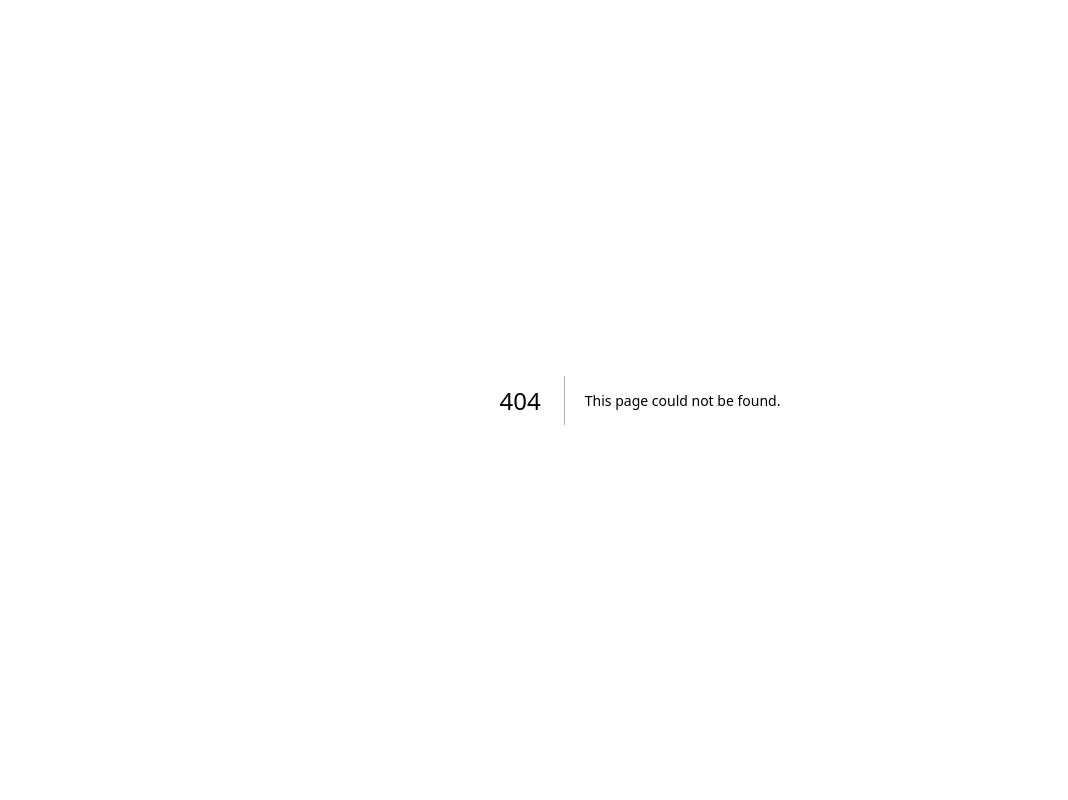
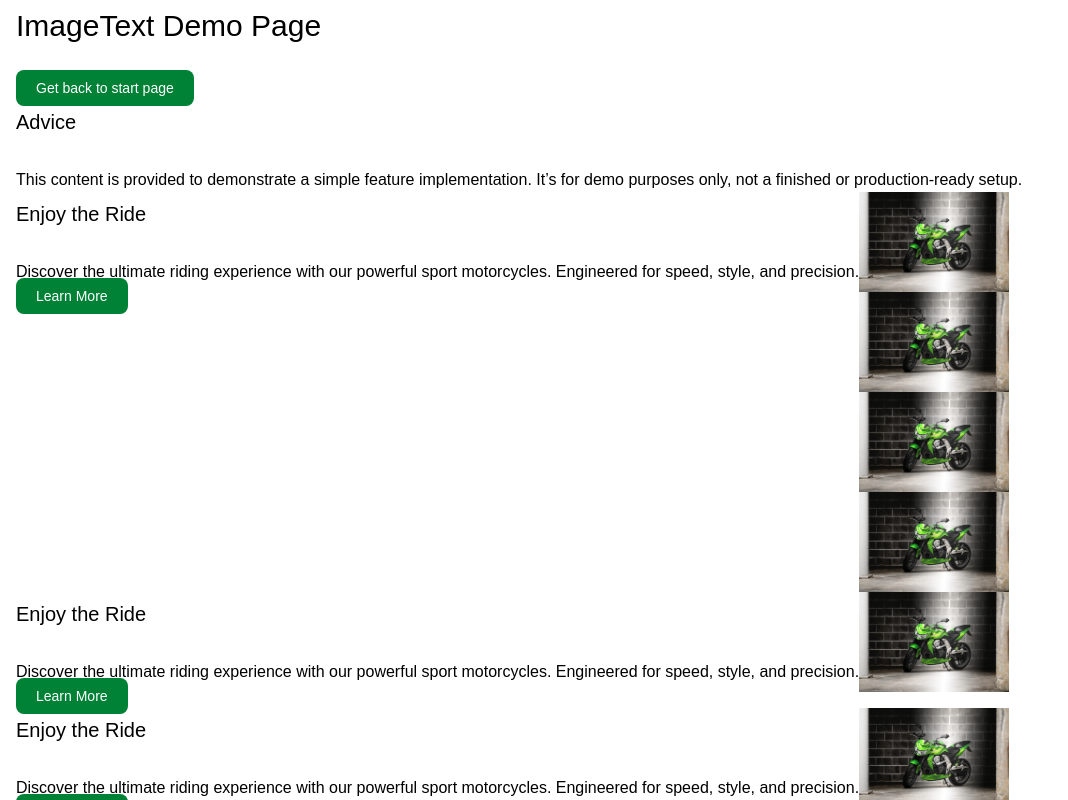
Before and after one commit to NoackNa/nextjs-typescript-demo, a Next.js app: page /demo/image-text in a window 1280 px wide. Before the commit this address had no page. Shown: the top 800 px of the page, without its empty margins (0-1068 px from the left). Built offline with nearby package versions, Linux system fonts and the light colour scheme.

Commit message:
feat: create SectionTitle, ImageTextModule, ImageComponent, mock imageTextItem data and add imageTextItems to demo page

```diff
--- /dev/null
+++ b/src/app/demo/image-text/data/route.ts
@@ -0,0 +1,54 @@
+import { ImageItems } from '@/components/organisms/image-text'
+
+const createMockImages = (count: number): ImageItems => {
+  const imageItems: ImageItems = []
+  for (let i = 0; i < count; i++) {
+    imageItems[i] = {
+      src: '/assets/kawasaki-z750.jpg',
+      alt: 'bright green sport motorcycle',
+      id: `image-${Math.random().toString()}`,
+    }
+  }
+  return imageItems
+}
+
+export async function GET() {
+  return Response.json({
+    imageTextItems: [
+      {
+        id: `image-text-01`,
+        title: 'Advice',
+        description:
+          'This content is provided to demonstrate a simple feature implementation. It’s for demo purposes only, not a finished or production-ready setup.',
+        textAlign: 'left',
+      },
+      {
+        id: `image-text-02`,
+        images: createMockImages(4),
+        title: 'Enjoy the Ride',
+        description:
+          'Discover the ultimate riding experience with our powerful sport motorcycles. Engineered for speed, style, and precision.',
+        buttonText: 'Learn More',
+        textAlign: 'left',
+      },
+      {
+        id: `image-text-03`,
+        images: createMockImages(1),
+        title: 'Enjoy the Ride',
+        description:
+          'Discover the ultimate riding experience with our powerful sport motorcycles. Engineered for speed, style, and precision.',
+        buttonText: 'Learn More',
+        textAlign: 'right',
+      },
+      {
+        id: `image-text-04`,
+        images: createMockImages(9),
+        title: 'Enjoy the Ride',
+        description:
+          'Discover the ultimate riding experience with our powerful sport motorcycles. Engineered for speed, style, and precision.',
+        buttonText: 'Learn More',
+        textAlign: 'right',
+      },
+    ],
+  })
+}
--- /dev/null
+++ b/src/app/demo/image-text/page.tsx
@@ -0,0 +1,24 @@
+import { DefaultTemplate } from '@/components/templates/default'
+import { Button } from '@/components/atoms/button'
+import { Headline } from '@/components/atoms/headline'
+import { ImageTextModule, ImageTextModuleProps } from '@/components/organisms/image-text'
+
+// TODO: replace with GQL_ENDPOINT later
+async function getDemoImageText(): Promise<{ imageTextItems: Array<ImageTextModuleProps> }> {
+  const data = await fetch('http://localhost:3001/demo/image-text/data')
+  return await data.json()
+}
+
+export default async function Page() {
+  const { imageTextItems } = await getDemoImageText()
+
+  return (
+    <DefaultTemplate>
+      <Headline text="ImageText Demo Page" />
+      <Button text="Get back to start page" href="/" />
+      {imageTextItems?.map((imageTextItem: ImageTextModuleProps) => {
+        return <ImageTextModule key={imageTextItem.id} {...imageTextItem} />
+      })}
+    </DefaultTemplate>
+  )
+}
--- /dev/null
+++ b/src/components/atoms/image/index.tsx
@@ -0,0 +1,10 @@
+import Image, { type ImageProps } from 'next/image'
+
+export type ImageItemProps = {
+  id?: string
+} & ImageProps
+
+export const ImageComponent = (props: ImageItemProps) => {
+  // TODO: Static attributes like height and width need to be made dynamic to ensure reusability in other modules
+  return <Image {...props} alt={props.alt ? props.alt : 'missing alt text'} width={150} height={101} />
+}
--- /dev/null
+++ b/src/components/atoms/section-title/index.tsx
@@ -0,0 +1,7 @@
+export type SectionTitleProps = {
+  text: string
+}
+
+export const SectionTitle = ({ text }: SectionTitleProps) => {
+  return <h2 className="text-xl mt-2 mb-8">{text}</h2>
+}
--- /dev/null
+++ b/src/components/organisms/image-text/index.tsx
@@ -0,0 +1,34 @@
+import { Button } from '@/components/atoms/button'
+import { ImageComponent, ImageItemProps } from '@/components/atoms/image'
+import { SectionTitle } from '@/components/atoms/section-title'
+import { classNames } from '@/utils/classNames'
+
+export type ImageItems = Array<ImageItemProps>
+
+export type ImageTextModuleProps = {
+  images?: ImageItems
+  title: string
+  description: string
+  buttonText?: string
+  textAlign?: 'left' | 'right'
+  id?: number
+}
+
+export const ImageTextModule = ({ images, title, description, buttonText, textAlign }: ImageTextModuleProps) => {
+  return (
+    <section className={classNames('flex', textAlign === 'right' ? '' : '')}>
+      <article>
+        <SectionTitle text={title} />
+        <p>{description}</p>
+        {buttonText && <Button text={buttonText} href={'/'} />}
+      </article>
+      {images && (
+        <div>
+          {images.map((image) => (
+            <ImageComponent key={`image-${image.id}`} src={image.src} alt={image.alt} />
+          ))}
+        </div>
+      )}
+    </section>
+  )
+}
```
